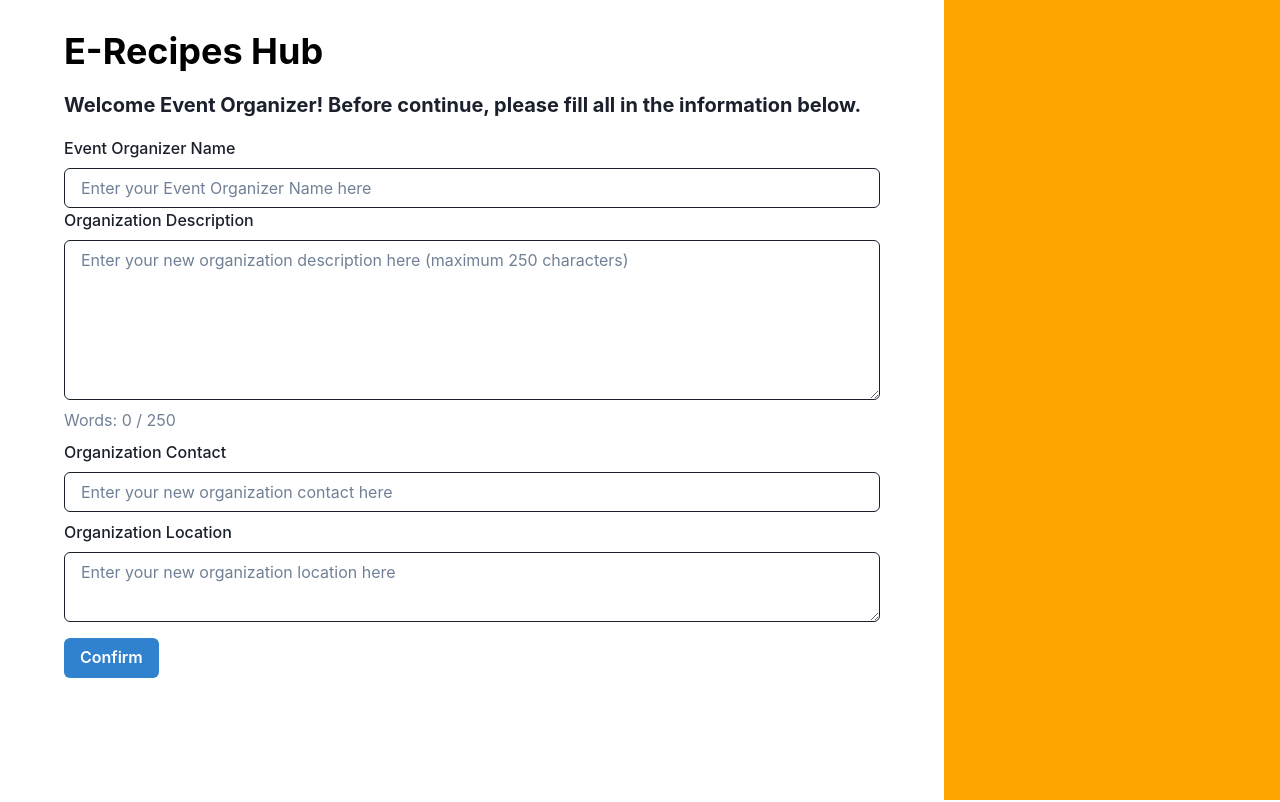
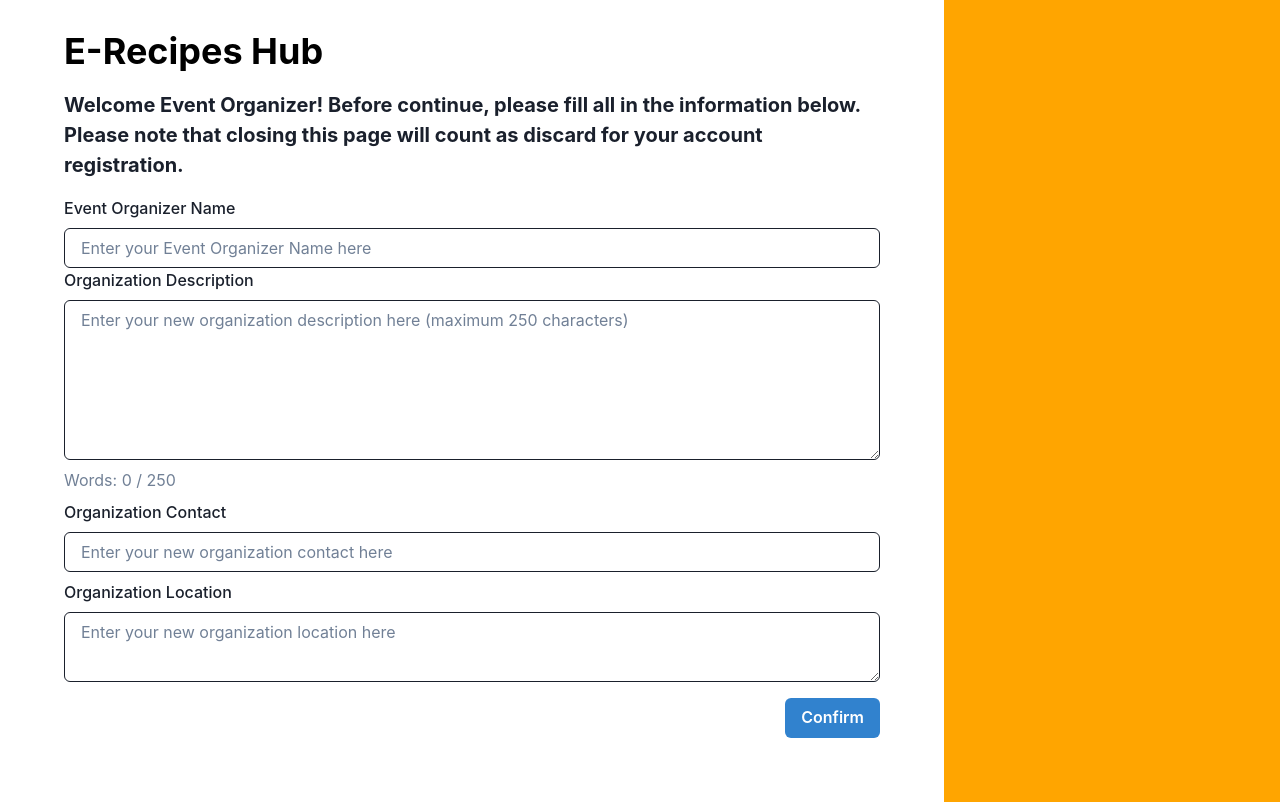
Before and after one commit to ganjinghwan/E-Recipe-HubG, a React (Vite) app in the folder client/: page /new-event-organizer in a window 1280 px wide. Built offline with nearby package versions, Linux system fonts and the light colour scheme; no server answers.

Commit message:
Info fill update

```diff
--- a/client/src/pages/CookInfoFillPage.jsx
+++ b/client/src/pages/CookInfoFillPage.jsx
@@ -91,6 +91,8 @@ const CookInfoFillPage = () => {
                 <Box mt={3}>
                     <Text fontSize="xl" fontWeight="bold">
                         Welcome Cook! Before continuing, please fill in the information below.
+                        <br />
+                        You can also skip this step and continue to the homepage.
                     </Text>
                 </Box>
                 <Box as="form" mt={4} onSubmit={handleNewCook}>
--- a/client/src/pages/EventOrganizerInfoFillPage.jsx
+++ b/client/src/pages/EventOrganizerInfoFillPage.jsx
@@ -198,6 +198,8 @@ const EventOrganizerInfoFillPage = () => {
         <Box mt={3}>
           <Text fontSize="xl" fontWeight={"bold"}>
             Welcome Event Organizer! Before continue, please fill all in the information below.
+            <br />
+            Please note that closing this page will count as discard for your account registration.
           </Text>
         </Box>
 
@@ -265,7 +267,7 @@ const EventOrganizerInfoFillPage = () => {
             {newEventOrgError.eventOrganizerLocation && <FormErrorMessage>{newEventOrgError.eventOrganizerLocation}</FormErrorMessage>}
           </FormControl>
 
-          <Box display={"flex"} justifyContent={"space-between"} width={"100%"}>
+          <Box display={"flex"} justifyContent={"flex-end"} width={"100%"}>
             <Button
               type="submit"
               colorScheme="blue"
--- a/client/src/pages/ModeratorInfoFillPage.jsx
+++ b/client/src/pages/ModeratorInfoFillPage.jsx
@@ -160,6 +160,8 @@ const ModeratorInfoFillPage = () => {
         <Box mt={3}>
           <Text fontSize="xl" fontWeight="bold">
             Welcome Moderator! Before continue, please fill in the required information.
+            <br />
+            Please note that closing this page will count as discard for your account registration.
           </Text>
         </Box>
 
@@ -176,7 +178,7 @@ const ModeratorInfoFillPage = () => {
             <FormErrorMessage>{newModeratorError}</FormErrorMessage>
           </FormControl>
 
-          <Box display="flex" justifyContent="space-between" width="100%" mt={4}>
+          <Box display="flex" justifyContent="flex-end" width="100%" mt={4}>
             <Button type="submit" colorScheme="orange" isLoading={isLoading} loadingText="Verifying, please wait...">
               Confirm
             </Button>
```
